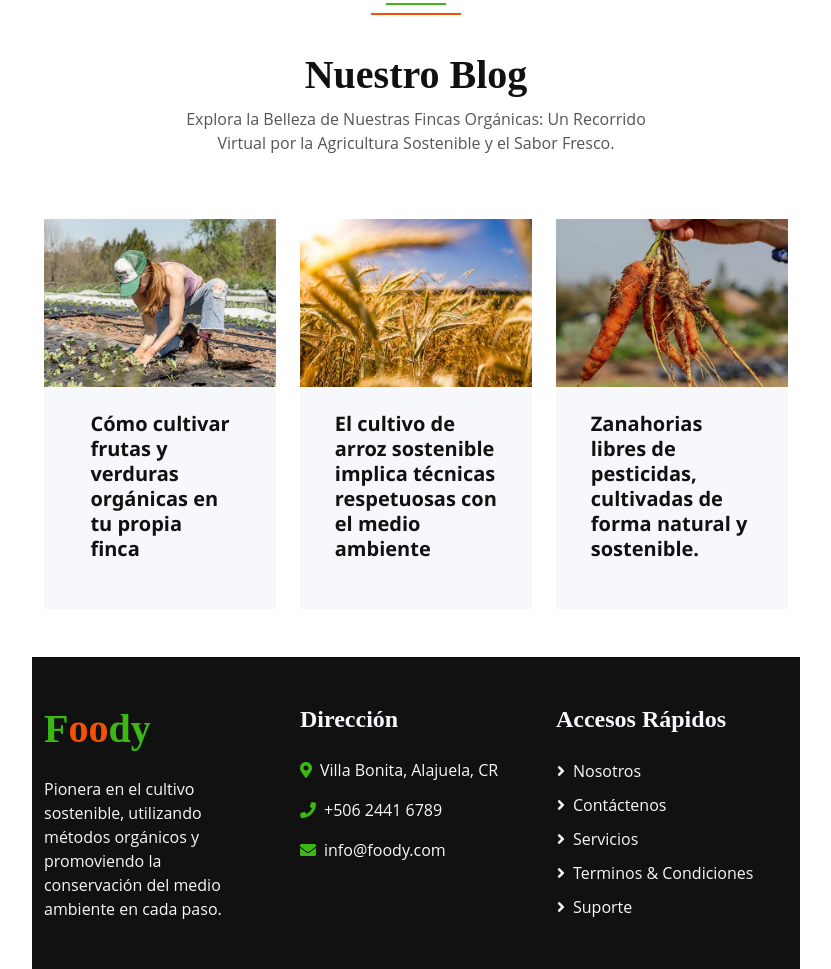
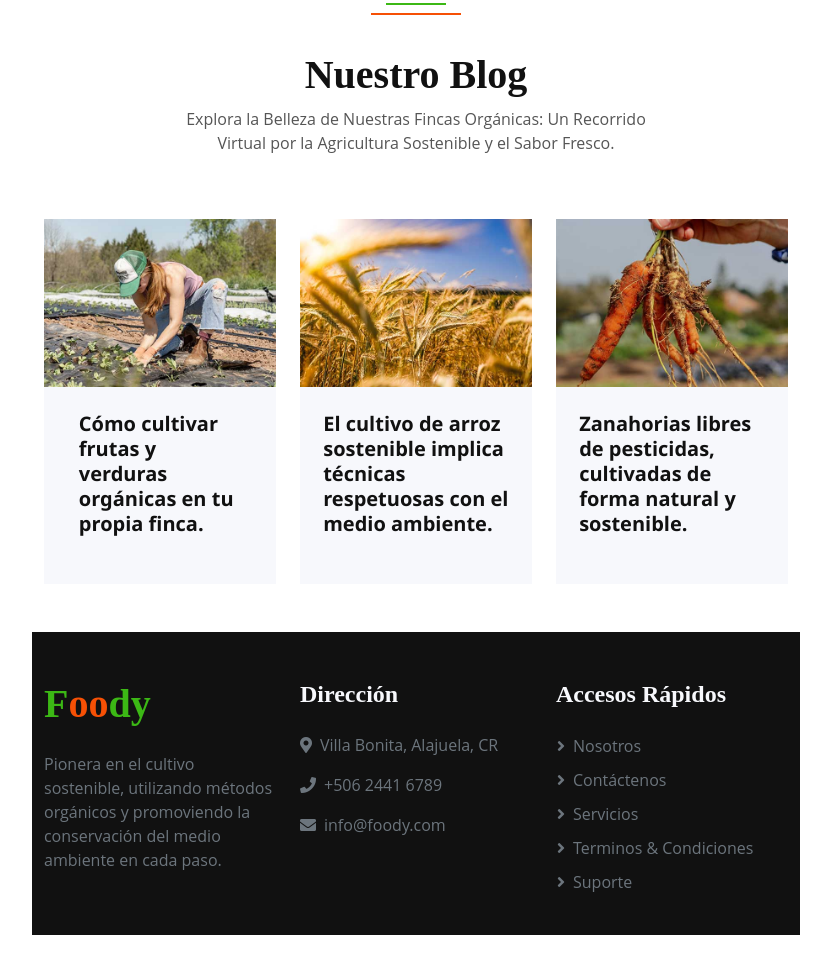
Before and after one commit to BoperZen/Tarea4, a plain HTML site: page foody2-1.0.0 - Estudiantes/foody2-1.0.0 - Estudiantes/index.html in a window 1280 px wide. Shown: the part 4220-5189 px from the top of the page, without its empty margins (224-1055 px from the left). After the commit the page ends 5155 px from the top, so only its background shows below. Drawn offline with nearby package versions, Linux system fonts and the light colour scheme.

Commit message:
detalles

```diff
--- a/foody2-1.0.0 - Estudiantes/foody2-1.0.0 - Estudiantes/index.html
+++ b/foody2-1.0.0 - Estudiantes/foody2-1.0.0 - Estudiantes/index.html
@@ -430,7 +430,7 @@
                     <div class="section-card pb-5" style="background-color: var(--light);">
                         <img class="img-contenedor img-fluid rounded" src="img/blog-1.jpg" alt="">
                         <div class="img-info pt-4 text-start">
-                            <a class="info text-dark text-decoration-none d-block mx-auto fs-5 fw-bold lh-sm" href="" style="font-family: 'Segoe UI', Tahoma, Geneva, Verdana, sans-serif; width: 60%;">Cómo cultivar frutas y verduras orgánicas en tu propia finca</a>
+                            <a class="info text-dark text-decoration-none d-block mx-auto fs-5 fw-bold lh-sm" href="" style="font-family: 'Segoe UI', Tahoma, Geneva, Verdana, sans-serif; width: 70%;">Cómo cultivar frutas y verduras orgánicas en tu propia finca.</a>
                         </div>
                     </div>
                 </div>
@@ -438,8 +438,8 @@
                     <div class="section-card pb-5" style="background-color: var(--light);">
                         <img class="img-contenedor img-fluid rounded" src="img/blog-2.jpg" alt="">
                         <div class="img-info pt-4 text-start">
-                            <a class="info text-dark text-decoration-none d-block mx-auto fs-5 fw-bold lh-sm" href="" style="font-family: 'Segoe UI', Tahoma, Geneva, Verdana, sans-serif; width: 70%;">El cultivo de arroz sostenible implica técnicas respetuosas con el medio
-                                ambiente</a>
+                            <a class="info text-dark text-decoration-none d-block mx-auto fs-5 fw-bold lh-sm" href="" style="font-family: 'Segoe UI', Tahoma, Geneva, Verdana, sans-serif; width: 80%;">El cultivo de arroz sostenible implica técnicas respetuosas con el medio
+                                ambiente.</a>
                         </div>
                     </div>
                 </div>
@@ -447,7 +447,7 @@
                     <div class="section-card pb-5" style="background-color: var(--light);">
                         <img class="img-contenedor img-fluid rounded" src="img/blog-3.jpg" alt="">
                         <div class="img-info pt-4 text-start">
-                            <a class="info text-dark text-decoration-none d-block mx-auto fs-5 fw-bold lh-sm" href="" style="font-family: 'Segoe UI', Tahoma, Geneva, Verdana, sans-serif; width: 70%;">
+                            <a class="info text-dark text-decoration-none d-block mx-auto fs-5 fw-bold lh-sm" href="" style="font-family: 'Segoe UI', Tahoma, Geneva, Verdana, sans-serif; width: 80%;">
                                 Zanahorias libres de pesticidas, cultivadas de forma natural y sostenible.</a>
                         </div>
                     </div>
@@ -466,24 +466,24 @@
             <div class="row">
                 <div class="col-lg-4 col-md-6 mb-4">
                     <h1 class="fw-bold text-primary mb-4">F<span class="text-secondary">oo</span>dy</h1>
-                    <p class="text-light" style="width: 88%;">Pionera en el cultivo sostenible, utilizando métodos orgánicos y promoviendo la conservación del
+                    <p class="text-muted" style="width: 99%;">Pionera en el cultivo sostenible, utilizando métodos orgánicos y promoviendo la conservación del
                         medio ambiente en cada paso.</p>
                 </div>
 
                 <div class="col-lg-4 col-md-6 mb-4">
                     <h4 class="text-light mb-4">Dirección</h4>
-                    <p class="text-light"><i class="fa fa-map-marker-alt me-2 text-primary"></i>Villa Bonita, Alajuela, CR</p>
-                    <p class="text-light"><i class="fa fa-phone me-2 text-primary"></i>+506 2441 6789</p>
-                    <p class="text-light"><i class="fa fa-envelope me-2 text-primary"></i>info@foody.com</p>
+                    <p class="text-muted"><i class="fa fa-map-marker-alt me-2 text-muted"></i>Villa Bonita, Alajuela, CR</p>
+                    <p class="text-muted"><i class="fa fa-phone me-2 text-muted"></i>+506 2441 6789</p>
+                    <p class="text-muted"><i class="fa fa-envelope me-2 text-muted"></i>info@foody.com</p>
                 </div>
 
                 <div class="col-lg-4 col-md-6 mb-4">
                     <h4 class="text-light mb-4 width">Accesos Rápidos</h4>
-                    <a class="btn btn-link text-light p-0 mb-2 d-block text-start" href=""><i class="fa fa-angle-right me-2"></i>Nosotros</a>
-                    <a class="btn btn-link text-light p-0 mb-2 d-block text-start" href=""><i class="fa fa-angle-right me-2"></i>Contáctenos</a>
-                    <a class="btn btn-link text-light p-0 mb-2 d-block text-start" href=""><i class="fa fa-angle-right me-2"></i>Servicios</a>
-                    <a class="btn btn-link text-light p-0 mb-2 d-block text-start" href=""><i class="fa fa-angle-right me-2"></i>Terminos & Condiciones</a>
-                    <a class="btn btn-link text-light p-0 mb-2 d-block text-start" href=""><i class="fa fa-angle-right me-2"></i>Suporte</a>
+                    <a class="btn btn-link text-muted p-0 mb-2 d-block text-start" href=""><i class="fa fa-angle-right me-2"></i>Nosotros</a>
+                    <a class="btn btn-link text-muted p-0 mb-2 d-block text-start" href=""><i class="fa fa-angle-right me-2"></i>Contáctenos</a>
+                    <a class="btn btn-link text-muted p-0 mb-2 d-block text-start" href=""><i class="fa fa-angle-right me-2"></i>Servicios</a>
+                    <a class="btn btn-link text-muted p-0 mb-2 d-block text-start" href=""><i class="fa fa-angle-right me-2"></i>Terminos & Condiciones</a>
+                    <a class="btn btn-link text-muted p-0 mb-2 d-block text-start" href=""><i class="fa fa-angle-right me-2"></i>Suporte</a>
                 </div>
             </div>
         </div>
```
